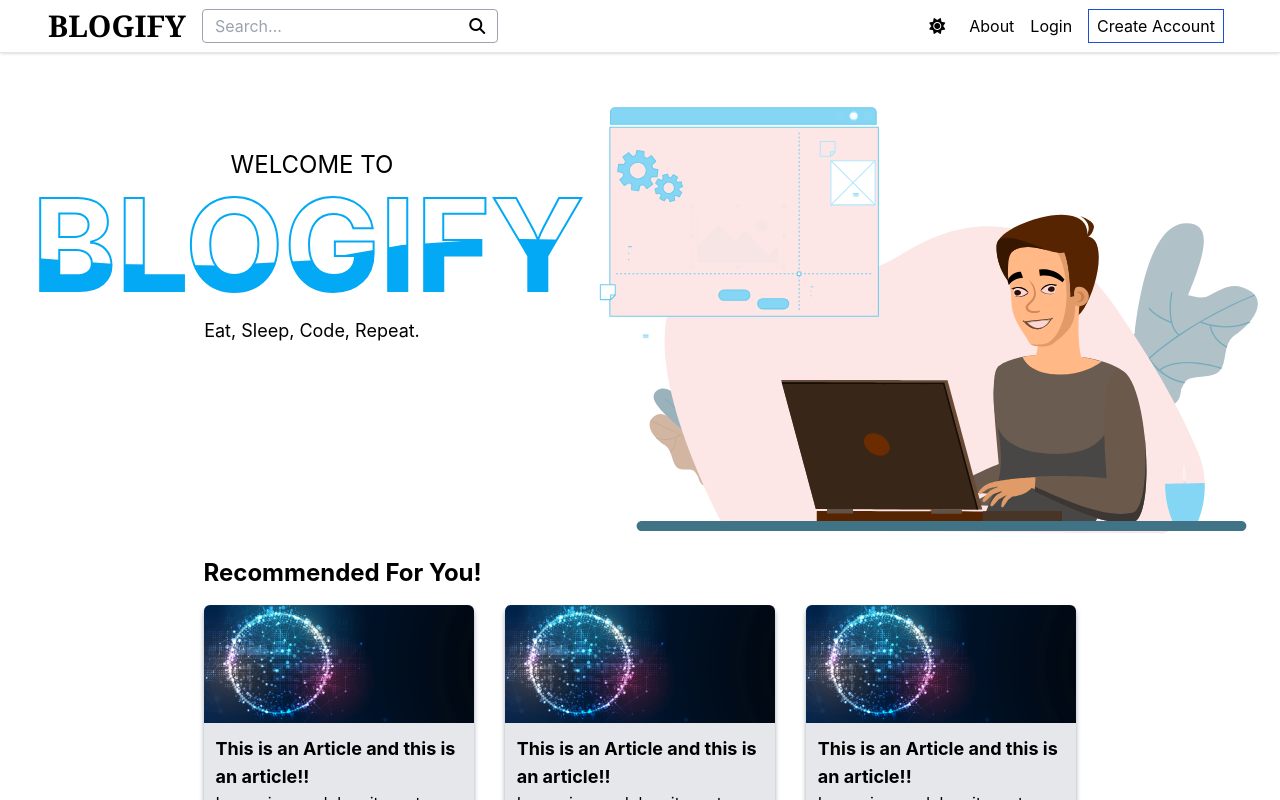
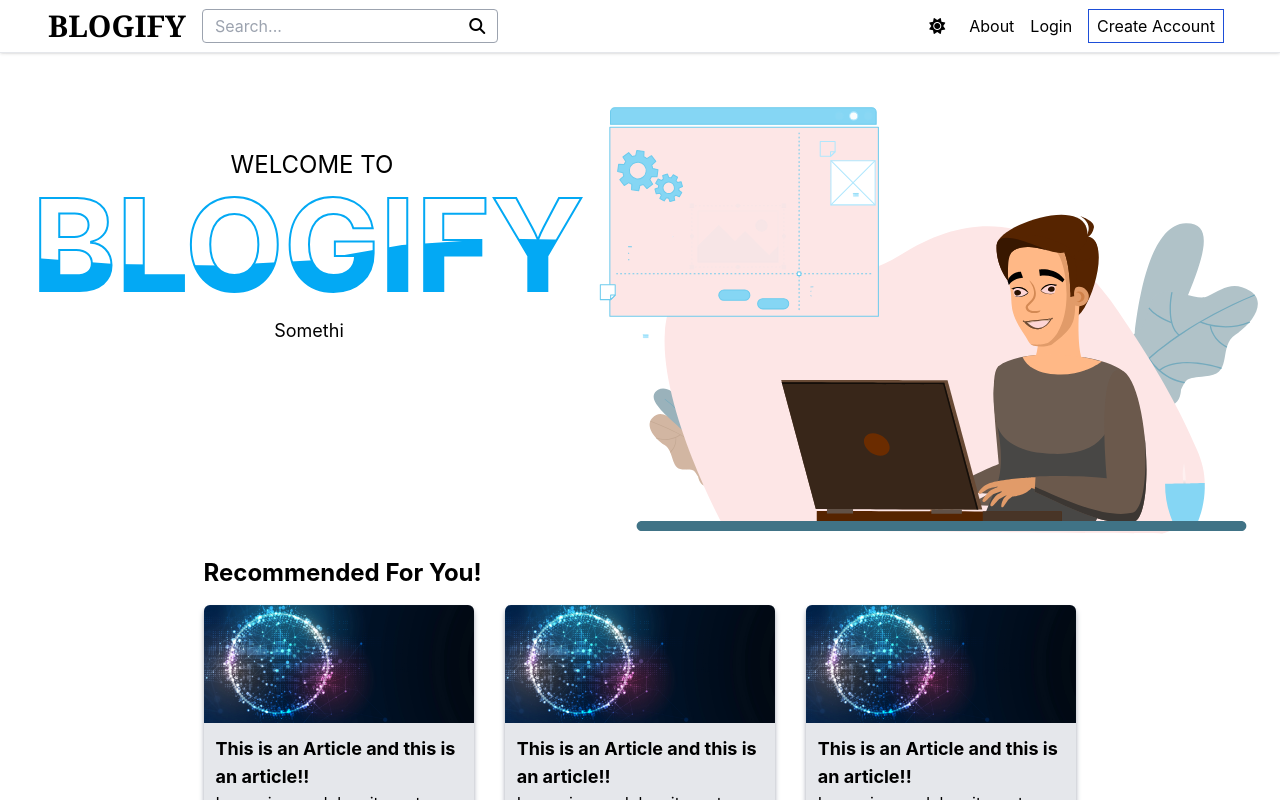
Before and after one commit to BilalSajid173/Blog-app-frontend, a React (Create React App) app: page / in a window 1280 px wide. Shown: the top 800 px of the page. Built offline with nearby package versions, Linux system fonts and the light colour scheme.

Commit message:
Type Text animation complete

```diff
--- a/src/components/Home/Homepage.js
+++ b/src/components/Home/Homepage.js
@@ -7,6 +7,7 @@ import TopAuths from "./TopAuthors";
 import TopPicks from "./TopArticles";
 import lottie from "lottie-web";
 import classes from "../TextEffects/TextEffects.module.css";
+import TypedText from "../TextEffects/TypedText";
 
 const articles = [
   {
@@ -138,7 +139,7 @@ const Home = () => {
               BLOGIFY
             </h1>
           </div>
-          <p className="pl-2 text-lg">Eat, Sleep, Code, Repeat.</p>
+          <TypedText />
         </div>
         {/* get started button here */}
         <div
--- a/src/components/TextEffects/TypedText.js
+++ b/src/components/TextEffects/TypedText.js
@@ -0,0 +1,26 @@
+import React from "react";
+import classes from "./TypedText.module.css";
+import useTypedText from "../../hooks/useTypedText";
+
+const typedtextarray = [
+  "Something On Your Mind?",
+  "Write A Blog!",
+  "Read Articles From Top Authors!",
+];
+
+const TypedText = () => {
+  const typedText = useTypedText(typedtextarray);
+  return (
+    <>
+      <div>
+        <span
+          className={`${classes.blinkingcursor} text-lg pl-2 text-black dark:text-gray-400`}
+        >
+          {typedText}
+        </span>
+      </div>
+    </>
+  );
+};
+
+export default TypedText;
--- a/src/components/TextEffects/TypedText.module.css
+++ b/src/components/TextEffects/TypedText.module.css
@@ -0,0 +1,10 @@
+.blinkingcursor::after {
+  content: "|";
+  animation: blink 1s step-start infinite;
+}
+
+@keyframes blink {
+  50% {
+    opacity: 0;
+  }
+}
--- /dev/null
+++ b/src/hooks/useTypedText.js
@@ -0,0 +1,64 @@
+import { useEffect, useState } from "react";
+
+const Phase = {
+  Typing: "T",
+  Pausing: "P",
+  Deleting: "D",
+};
+
+const useTypedText = (typedtextarray) => {
+  const [typedText, setTypedText] = useState("");
+  const [phase, setPhase] = useState(Phase.Typing);
+  const [currentIndex, setCurrentIndex] = useState(0);
+
+  useEffect(() => {
+    switch (phase) {
+      case Phase.Typing: {
+        const nextTypedText = typedtextarray[currentIndex].slice(
+          0,
+          typedText.length + 1
+        );
+
+        if (nextTypedText === typedText) {
+          setPhase(Phase.Pausing);
+          return;
+        }
+
+        const timeout = setTimeout(() => {
+          setTypedText(nextTypedText);
+        }, 150);
+
+        return () => clearTimeout(timeout);
+      }
+      case Phase.Deleting: {
+        if (!typedText) {
+          const nextIndex = currentIndex + 1;
+          setCurrentIndex(typedtextarray[nextIndex] ? nextIndex : 0);
+          setPhase(Phase.Typing);
+          return;
+        }
+        const nextRemaining = typedtextarray[currentIndex].slice(
+          0,
+          typedText.length - 1
+        );
+
+        const timeout = setTimeout(() => {
+          setTypedText(nextRemaining);
+        }, 100);
+
+        return () => clearTimeout(timeout);
+      }
+      case Phase.Pausing:
+        const timeout = setTimeout(() => {
+          setPhase(Phase.Deleting);
+        }, 1000);
+        return () => clearTimeout(timeout);
+      default:
+        return;
+    }
+  }, [typedText, typedtextarray, phase, currentIndex]);
+
+  return typedText;
+};
+
+export default useTypedText;
```
